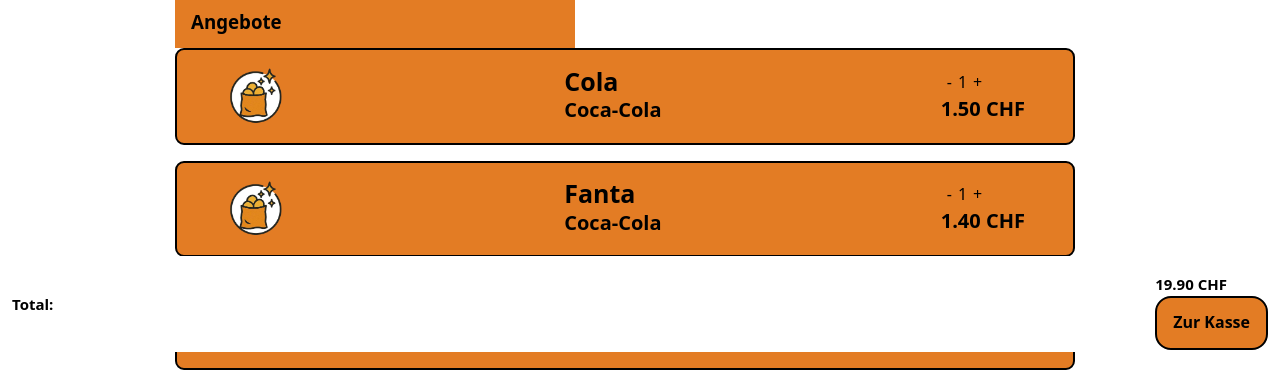
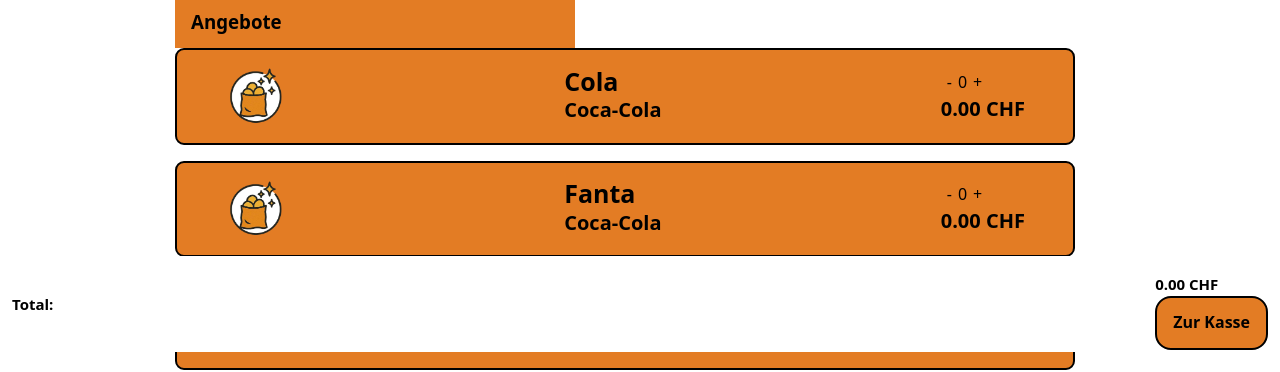
Before and after one commit to mimospychala/backend-GLAB, a React (Vite) app in the folder frontend/: page /shoppingcart in a window 1280 px wide. Shown: the part 448-820 px from the top of the page. Built offline with nearby package versions, Linux system fonts and the light colour scheme.

Commit message:
ShoppingCartTotal finished

```diff
--- a/frontend/src/components/ShoppingCartCard.jsx
+++ b/frontend/src/components/ShoppingCartCard.jsx
@@ -3,27 +3,23 @@ import styles from "./ShoppingCartCard.module.css";
 import "./ShoppingCartCard.module.css";
 import { useState, useEffect } from "react";
 import Button from "./Button";
+import { useShoppingCart } from "@/lib/shoppingcart";
 
 export default function ShoppingCartCard({ product }) {
+  const [products, addProduct, removeProduct] = useShoppingCart()
+
   const { id, name, marke, volumes } = product;
 
-
-  const getInitialCount = () => {
-    const saved = localStorage.getItem(`count-${id}`);
-    return saved ? parseInt(saved) : 1;
-  };
-
-  const [count, setCount] = useState(getInitialCount);
-
-  useEffect(() => {
-    localStorage.setItem(`count-${name}`, count);
-  }, [count, id]);
+  const productInCart = products.find(p => p.id === id)
+  const count = productInCart ? productInCart.count : 0
 
   const increment = () => {
+    addProduct(product)
     setCount(prev => prev + 1);
   };
 
   const decrement = () => {
+    removeProduct(product)
     setCount(prev => (prev > 1 ? prev - 1 : 1));
   };
 
--- a/frontend/src/components/ShoppingCartCards.jsx
+++ b/frontend/src/components/ShoppingCartCards.jsx
@@ -1,7 +1,9 @@
+import { useEffect } from "react";
 import ShoppingCartCard from "./ShoppingCartCard";
 import styles from "./ShoppingCartCards.module.css"
 
 export default function ShoppingCartCards({products}){
+
     return(
         <>
             <div className={styles.parent}>
--- a/frontend/src/components/ShoppingCartFooter.jsx
+++ b/frontend/src/components/ShoppingCartFooter.jsx
@@ -1,7 +1,15 @@
 import Button from "./Button";
 import styles from "./ShoppingCartFooter.module.css";
+import { useShoppingCart } from "@/lib/shoppingcart";
 
-export default function ShoppingcartFooter({ price }) {
+export default function ShoppingcartFooter({ }) {
+    const [products, setProducts] = useShoppingCart()
+
+    let totalPrice = 0
+
+    for(const product of products) {
+        totalPrice += product.count * Number(product.volumes[0].price)
+    }
 
     return (
         <footer className={styles.footer}>
@@ -12,7 +20,7 @@ export default function ShoppingcartFooter({ price }) {
 
 
             <div>
-                <p>19.90 CHF</p>
+                <p>{totalPrice.toFixed(2)} CHF</p>
                 <Button> Zur Kasse </Button>
             </div>
         </footer>
--- /dev/null
+++ b/frontend/src/lib/shoppingcart.js
@@ -0,0 +1,78 @@
+import { atom, useAtom } from "jotai"
+import { useEffect } from "react"
+
+const productsInStorage = localStorage.getItem("shoppingcart")
+
+
+
+const productsAtom = atom(productsInStorage ? JSON.parse(productsInStorage) : [])
+
+export function useShoppingCart() {
+    const [products, setProducts] = useAtom(productsAtom)
+
+    useEffect(() => {
+        const productsInStorage = localStorage.getItem("shoppingcart")
+        if(productsInStorage) {
+            const storedProducts = JSON.parse(productsInStorage)
+            setProducts(storedProducts)
+        }
+    }, [])
+
+
+    useEffect(() => {
+        localStorage.setItem("shoppingcart", JSON.stringify(products))
+    }, [products])
+
+
+
+    const addProduct = (product) => {
+        setProducts(prevProducts => {
+            const existingProduct = prevProducts.find(p => p.id === product.id)
+
+            if (existingProduct) {
+                return prevProducts.map(p => {
+                    if (p.id === product.id) {
+                        p.count += 1
+                        return p
+                    } else {
+                        return p
+                    }
+                })
+
+            } else {
+                const newProducts = [
+                    ...prevProducts,
+                    { ...product, count: 1 }
+                ]
+                return newProducts
+            }
+        })
+
+    }
+
+    const removeProduct = (product) => {
+        setProducts(prevProducts => {
+            const existingProduct = prevProducts.find(p => p.id === product.id)
+
+            if (existingProduct) {
+                if (existingProduct.count === 1) {
+                    return prevProducts.filter(p => p.id !== product.id)
+                } else {
+                    return prevProducts.map(p => {
+                        if (p.id === product.id) {
+                            p.count -= 1
+                            return p
+                        } else {
+                            return p
+                        }
+                    })
+                }
+            }
+
+            return prevProducts
+        })
+
+    }
+
+    return [products, addProduct, removeProduct]
+}
--- a/frontend/src/routes/ShoppingCartRoute.jsx
+++ b/frontend/src/routes/ShoppingCartRoute.jsx
@@ -3,6 +3,7 @@ import styles from "./ShoppingCartRoute.module.css"
 import ShoppingcartFooter from "@/components/ShoppingCartFooter";
 import SideBar from "@/components/SideBar";
 import sideBarItems from "@/lib/data/sideBarItems";
+import { useState } from "react";
 
 
 export default function ShoppingCartRoute(){
```
